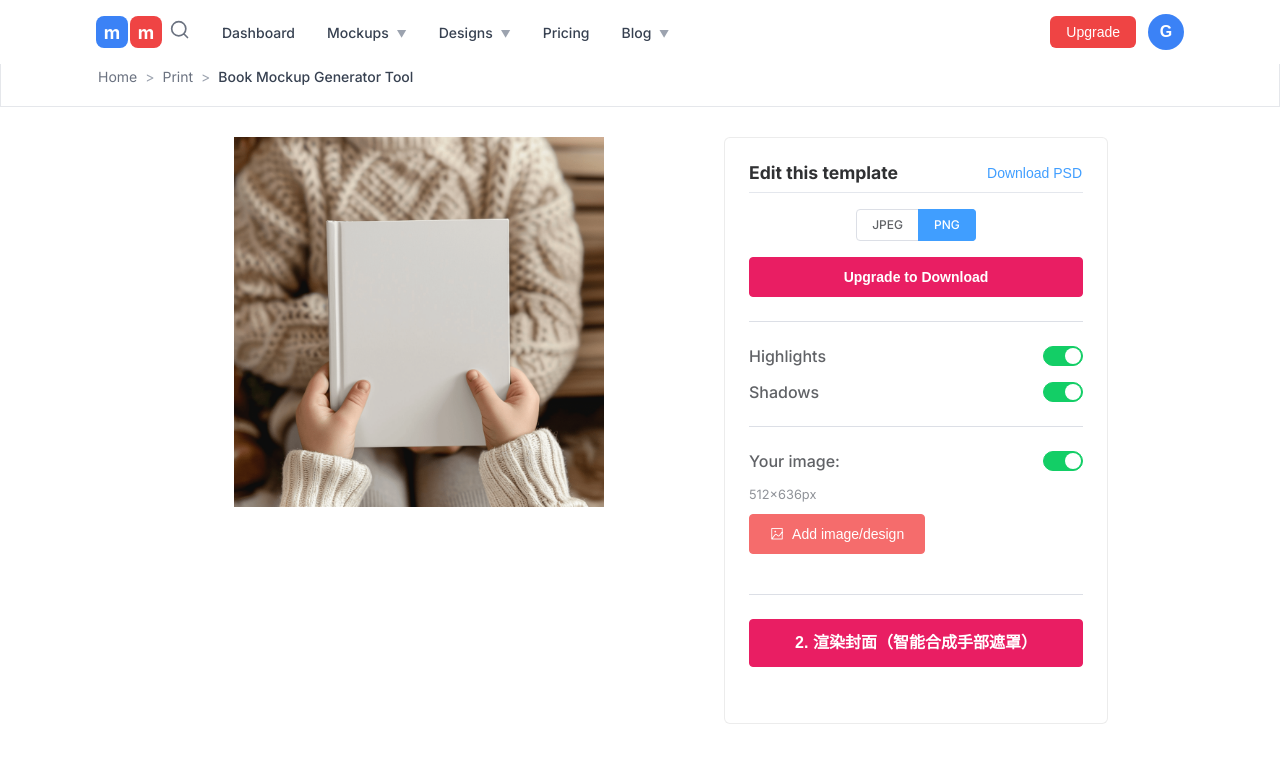
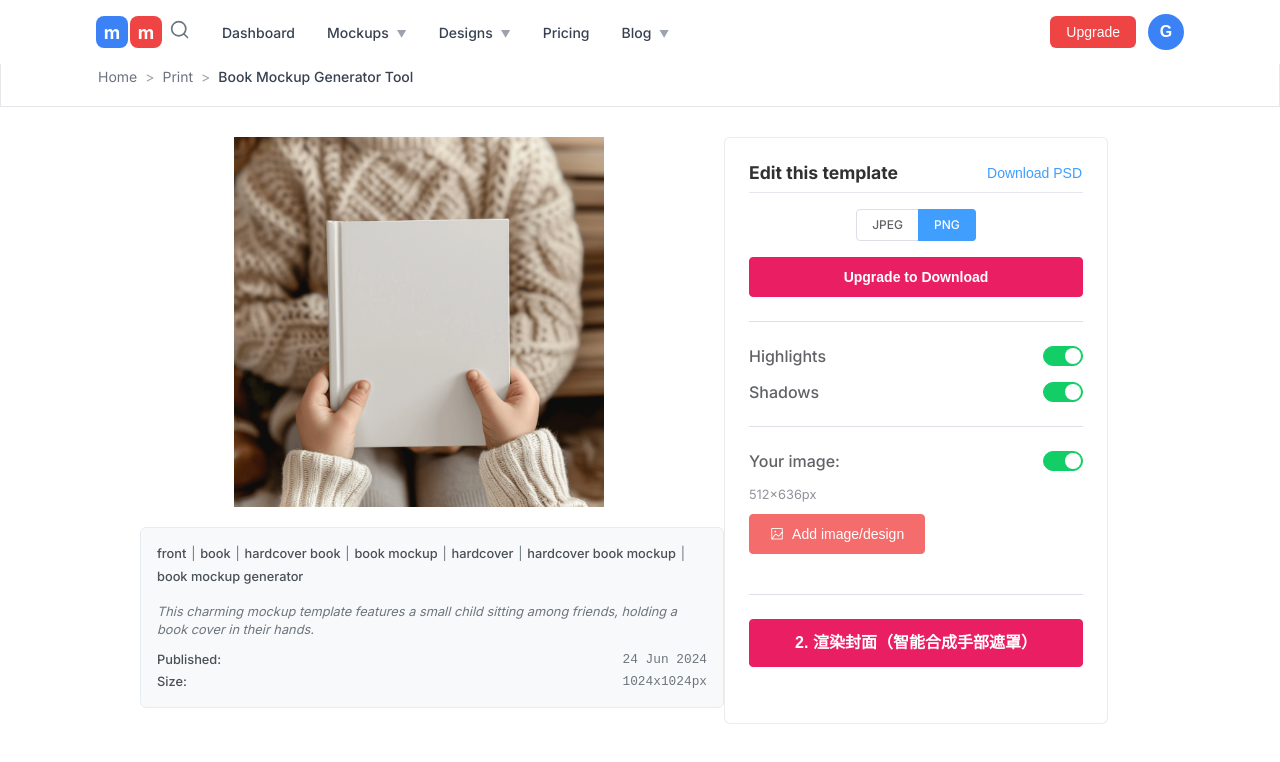
Before and after one commit to dis625406542/bookmockupgenerator, a Vue app in the folder web-ui/: page / in a window 1280 px wide. Shown: the top 762 px of the page. Built offline with nearby package versions, Linux system fonts and the light colour scheme; the HTML template or start-up script is replaced by a standard one.

Commit message:
生成器修改

```diff
--- a/web-ui/src/views/Home.vue
+++ b/web-ui/src/views/Home.vue
@@ -17,6 +17,40 @@
           <div class="result-panel">
             <div ref="canvasContainer" class="canvas-container">
               <canvas ref="mockupCanvas"></canvas>
+            </div>
+
+            <!-- 新增：信息模块 -->
+            <div class="info-panel">
+              <div class="info-tags">
+                <span class="tag">front</span>
+                <span class="tag-separator">|</span>
+                <span class="tag">book</span>
+                <span class="tag-separator">|</span>
+                <span class="tag">hardcover book</span>
+                <span class="tag-separator">|</span>
+                <span class="tag">book mockup</span>
+                <span class="tag-separator">|</span>
+                <span class="tag">hardcover</span>
+                <span class="tag-separator">|</span>
+                <span class="tag">hardcover book mockup</span>
+                <span class="tag-separator">|</span>
+                <span class="tag">book mockup generator</span>
+              </div>
+
+              <div class="info-description">
+                This charming mockup template features a small child sitting among friends, holding a book cover in their hands.
+              </div>
+
+              <div class="info-template">
+                <div class="template-item">
+                  <span class="template-label">Published:</span>
+                  <span class="template-value">24 Jun 2024</span>
+                </div>
+                <div class="template-item">
+                  <span class="template-label">Size:</span>
+                  <span class="template-value">1024x1024px</span>
+                </div>
+              </div>
             </div>
           </div>
 
@@ -1045,6 +1079,66 @@ export default {
 .result-panel {
   max-width: 520px;
   flex-shrink: 0;
+  display: flex;
+  flex-direction: column;
+}
+
+/* 新增：信息模块样式 */
+.info-panel {
+  margin-top: 1rem;
+  margin-left: -2rem; /* 进一步向左扩展，让信息模块更靠左 */
+  padding: 1rem;
+  background-color: #f8f9fa;
+  border: 1px solid #e9ecef;
+  border-radius: 6px;
+  font-size: 0.8rem; /* 减小字体大小 */
+  line-height: 1.4; /* 调整行高 */
+  width: calc(100% + 4rem); /* 进一步增加宽度，向左扩展 */
+}
+
+.info-tags {
+  margin-bottom: 0.75rem;
+  line-height: 1.6; /* 增加标签行高，便于换行 */
+}
+
+.tag {
+  color: #495057;
+  font-weight: 500;
+  display: inline-block; /* 让标签可以换行 */
+  margin-bottom: 0.2rem; /* 标签底部间距 */
+}
+
+.tag-separator {
+  color: #6c757d;
+  margin: 0 0.3rem; /* 减少分隔符间距 */
+}
+
+.info-description {
+  color: #6c757d;
+  margin-bottom: 0.75rem;
+  font-style: italic;
+}
+
+.info-template {
+  display: flex;
+  flex-direction: column;
+  gap: 0.25rem;
+}
+
+.template-item {
+  display: flex;
+  justify-content: space-between;
+  align-items: center;
+}
+
+.template-label {
+  color: #495057;
+  font-weight: 500;
+}
+
+.template-value {
+  color: #6c757d;
+  font-family: monospace;
 }
 
 /* 控制面板样式 */
```
